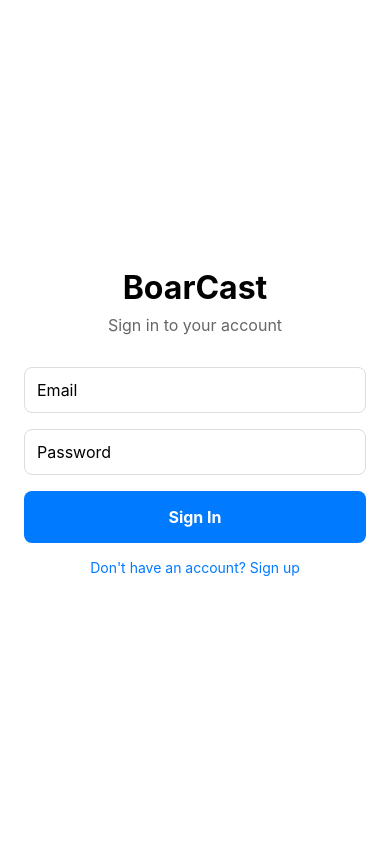
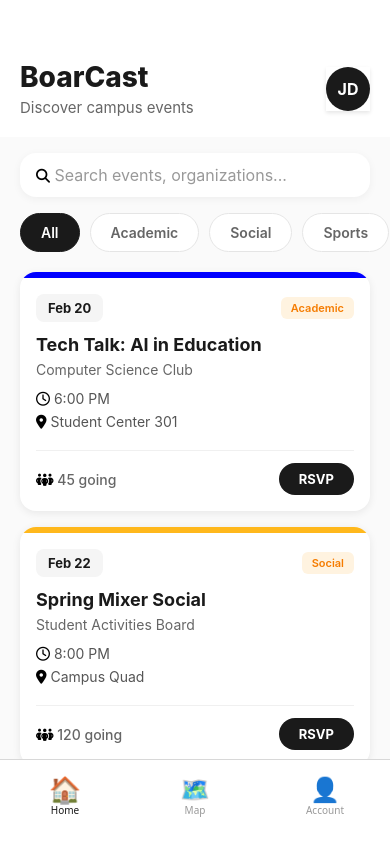
Before and after one commit to RicardoReyes01/BoarCast, a React Native app in the folder frontend/: screen / in a window 390 px wide. Built offline with nearby package versions, Linux system fonts and the light colour scheme; no server answers.

Commit message:
Refactor AppNavigator to use icons

```diff
--- a/frontend/src/components/AppNavigator.jsx
+++ b/frontend/src/components/AppNavigator.jsx
@@ -1,28 +1,23 @@
 import { createBottomTabNavigator } from '@react-navigation/bottom-tabs';
-import { createNativeStackNavigator } from '@react-navigation/native-stack';
 import { NavigationContainer } from '@react-navigation/native';
-import { FontAwesome6, FontAwesome } from '@expo/vector-icons';
+import { Text, View, StyleSheet } from 'react-native';
 
-// Screens
 import HomeScreen from '../screens/HomeScreen';
 import MapScreen from '../screens/MapScreen';
-import AccountScreen from '../screens/AccountScreen';
-import CalendarScreen from '../screens/CalendarScreen';
-import LoginScreen from '../screens/LoginScreen';
-import RegisterScreen from '../screens/RegisterScreen';
-
-// Auth context — provides currentUser to the whole app
-import { AuthProvider, useAuth } from '../context/AuthContext';
 
 const Tab = createBottomTabNavigator();
-const Stack = createNativeStackNavigator();
 
-// ─────────────────────────────────────────────
-// MainTabs — shown to logged-in users
-// This is your partner's original tab navigator, unchanged
-// ─────────────────────────────────────────────
-function MainTabs() {
+function AccountScreen() {
   return (
+    <View style={styles.placeholderContainer}>
+      <Text style={styles.placeholderText}>Account Screen</Text>
+    </View>
+  );
+}
+
+export default function AppNavigator() {
+  return (
+    <NavigationContainer>
       <Tab.Navigator
         screenOptions={{
           headerShown: false,
@@ -41,11 +36,7 @@
           component={HomeScreen}
           options={{
             tabBarIcon: ({ focused }) => (
-            <FontAwesome
-              name="home"
-              size={focused ? 26 : 24}
-              color={focused ? '#1A1A1A' : '#999'}
-            />
+              <Text style={{ fontSize: focused ? 26 : 24 }}>🏠</Text>
             ),
           }}
         />
@@ -54,24 +45,7 @@
           component={MapScreen}
           options={{
             tabBarIcon: ({ focused }) => (
-            <FontAwesome6
-              name="map"
-              size={focused ? 26 : 24}
-              color={focused ? '#1A1A1A' : '#999'}
-            />
-          ),
-        }}
-      />
-      <Tab.Screen
-        name="Calendar"
-        component={CalendarScreen}
-        options={{
-          tabBarIcon: ({ focused }) => (
-            <FontAwesome6
-              name="calendar-days"
-              size={focused ? 26 : 24}
-              color={focused ? '#1A1A1A' : '#999'}
-            />
+              <Text style={{ fontSize: focused ? 26 : 24 }}>🗺️</Text>
             ),
           }}
         />
@@ -80,56 +54,25 @@
           component={AccountScreen}
           options={{
             tabBarIcon: ({ focused }) => (
-            <FontAwesome6
-              name="circle-user"
-              size={focused ? 26 : 24}
-              color={focused ? '#1A1A1A' : '#999'}
-            />
+              <Text style={{ fontSize: focused ? 26 : 24 }}>👤</Text>
             ),
           }}
         />
       </Tab.Navigator>
+    </NavigationContainer>
   );
 }
 
-// ─────────────────────────────────────────────
-// AuthStack — shown to logged-out users
-// Stack navigator so Login and Register can navigate between each other
-// headerShown: false removes the default back button header bar
-// ─────────────────────────────────────────────
-function AuthStack() {
-  return (
-    <Stack.Navigator screenOptions={{ headerShown: false }}>
-      <Stack.Screen name="Login" component={LoginScreen} />
-      <Stack.Screen name="Register" component={RegisterScreen} />
-    </Stack.Navigator>
-  );
-}
-
-// ─────────────────────────────────────────────
-// RootNavigator — the decision maker
-// Reads currentUser from AuthContext
-// If logged in → show main tabs
-// If logged out → show login/register screens
-// This switch happens automatically whenever auth state changes
-// e.g. signing in, signing out, or app reopening with existing session
-// ─────────────────────────────────────────────
-function RootNavigator() {
-  const { currentUser } = useAuth();
-  return currentUser ? <MainTabs /> : <AuthStack />;
-}
-
-// ─────────────────────────────────────────────
-// AppNavigator — the root export
-// AuthProvider must wrap everything so every screen can access auth state
-// NavigationContainer must wrap all navigation — required by React Navigation
-// ─────────────────────────────────────────────
-export default function AppNavigator() {
-  return (
-    <AuthProvider>
-      <NavigationContainer>
-        <RootNavigator />
-      </NavigationContainer>
-    </AuthProvider>
-  );
-}
+const styles = StyleSheet.create({
+  placeholderContainer: {
+    flex: 1,
+    justifyContent: 'center',
+    alignItems: 'center',
+    backgroundColor: '#FAFAFA',
+  },
+  placeholderText: {
+    fontSize: 24,
+    fontWeight: '700',
+    color: '#1A1A1A',
+  },
+});
```
Lines whose indentation alone changed are shown as unchanged.
